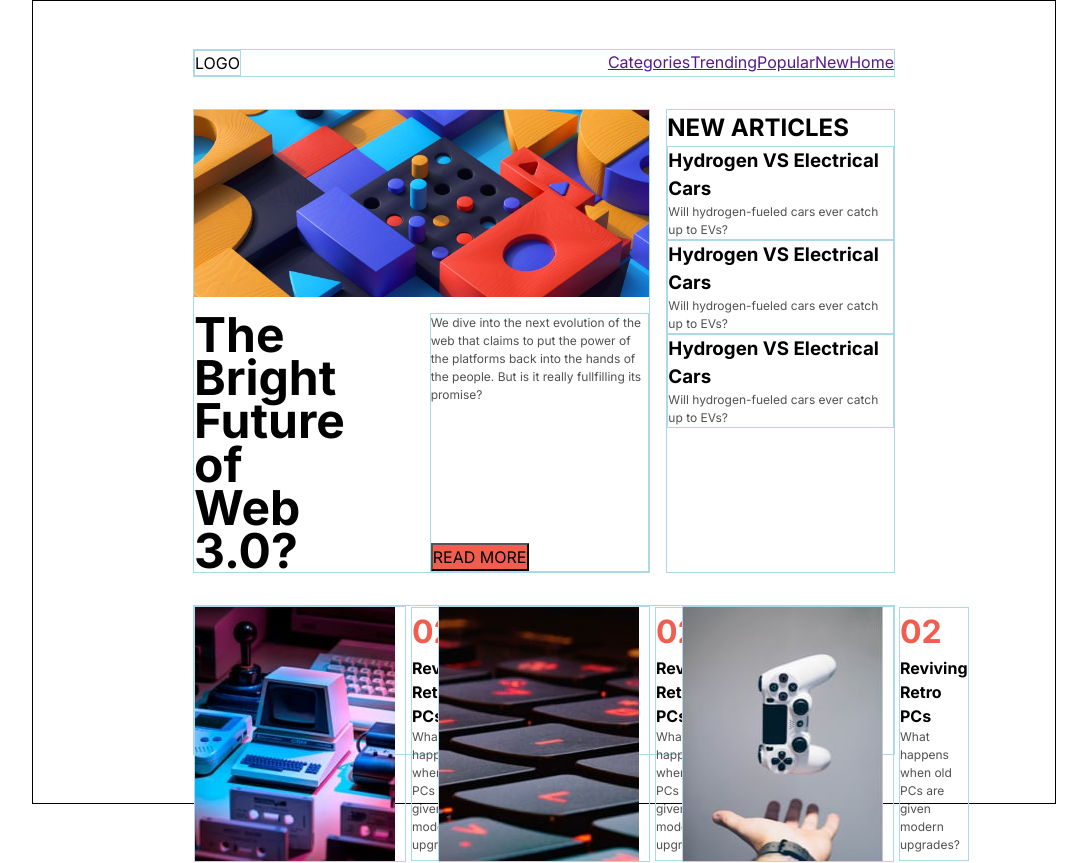
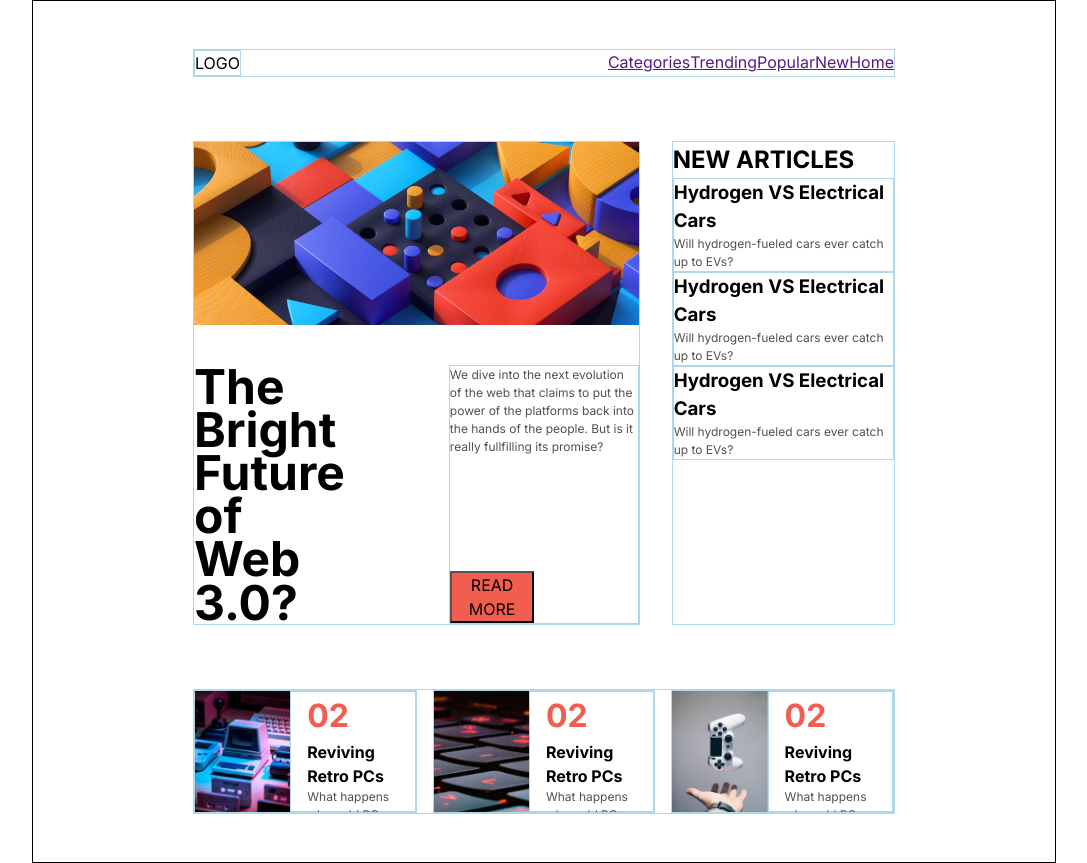
Before and after one commit to bigbass11/FrontEndMentor-NewsHomepage, a plain HTML site: page src/index.html in a window 1280 px wide. Shown: the whole page, without its empty margins (96-1183 px from the left). Drawn offline with nearby package versions, Linux system fonts and the light colour scheme; files that its build step writes are made by us from their sources.

Commit message:
fix top articles picture finally

```diff
--- a/src/index.html
+++ b/src/index.html
@@ -5,7 +5,7 @@
     <meta name="viewport" content="width=device-width, initial-scale=1.0">
     <link rel="stylesheet" href="css/style.css">
     <link href="https://fonts.googleapis.com/css2?family=Inter:wght@400;700&display=swap" rel="stylesheet">
-    <title>Document</title>
+    <title>Frontend Mentor - News Homepage</title>
 </head>
 <body>
     <main class="site-main">
--- a/src/sass/style.scss
+++ b/src/sass/style.scss
@@ -23,10 +23,10 @@ p {
     grid-template:
       "header header" min-content
       "main-article new-articles" min-content
-      "top-articles top-articles" 150px
+      "top-articles top-articles" 125px
       / 2fr 1fr;
-    column-gap: 1rem;
-    row-gap: 2rem;
+    column-gap: 2rem;
+    row-gap: 4rem;
 }
 
 div, header {
@@ -54,7 +54,7 @@ div, header {
       "main-article__image main-article__image" auto
       "main-article__title main-article__content" auto
       / 1fr 1fr;
-    gap: 1rem;
+    gap: 2.5rem;
 
     &__image {
         grid-area: main-article__image;
@@ -96,13 +96,15 @@ div, header {
     grid-area: top-articles;
     display: grid;
     grid-template-columns: repeat(auto-fit, minmax(200px, 1fr));
-    gap: 2rem;
+    gap: 1rem;
+
 
     &__card { // main container
         display: flex;
-        gap: 1rem;
+        // gap: 1rem;
         max-height: 100%;
         max-width: none !important;
+        overflow: hidden;
     }
 
     &__image {
@@ -112,9 +114,10 @@ div, header {
     }
 
     &__text {
-        // display: flex;
-        // flex-direction: column;
-        // justify-content: space-between;
+        padding: 0 1rem;
+        display: flex;
+        flex-direction: column;
+        justify-content: space-between;
     }
 
     &__number {
```
